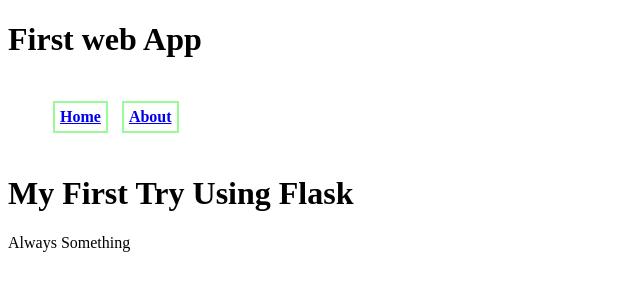
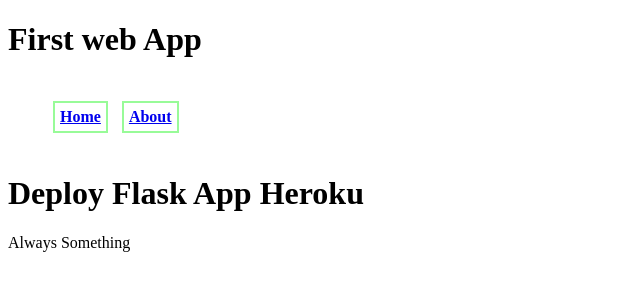
Before and after one commit to rahulcs754/Deploy-Flask-App-Heroku-Basic, a Flask app: page / in a window 1280 px wide. Shown: the top 300 px of the page, without its empty margins (0-640 px from the left). Run offline with Flask 2, Linux system fonts and the light colour scheme.

Commit message:
change Procfile10

```diff
--- a/templates/home.html
+++ b/templates/home.html
@@ -7,7 +7,7 @@
   <body>
     {% extends "template.html" %}
     {% block content %}
-    <h1> My First Try Using Flask </h1>
+    <h1> Deploy Flask App Heroku </h1>
     <p> Always Something </p>
 
     {% endblock %}
```
